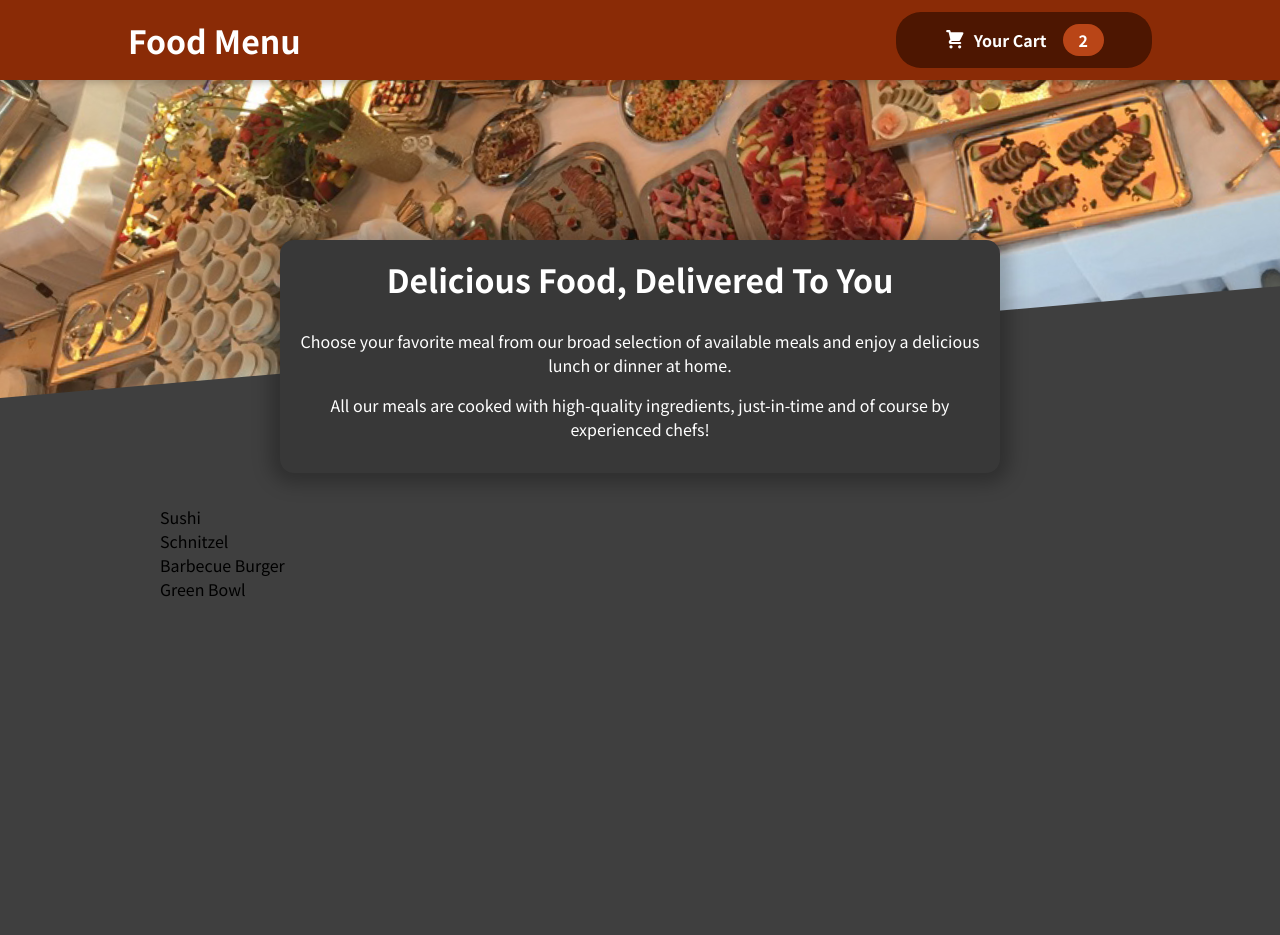
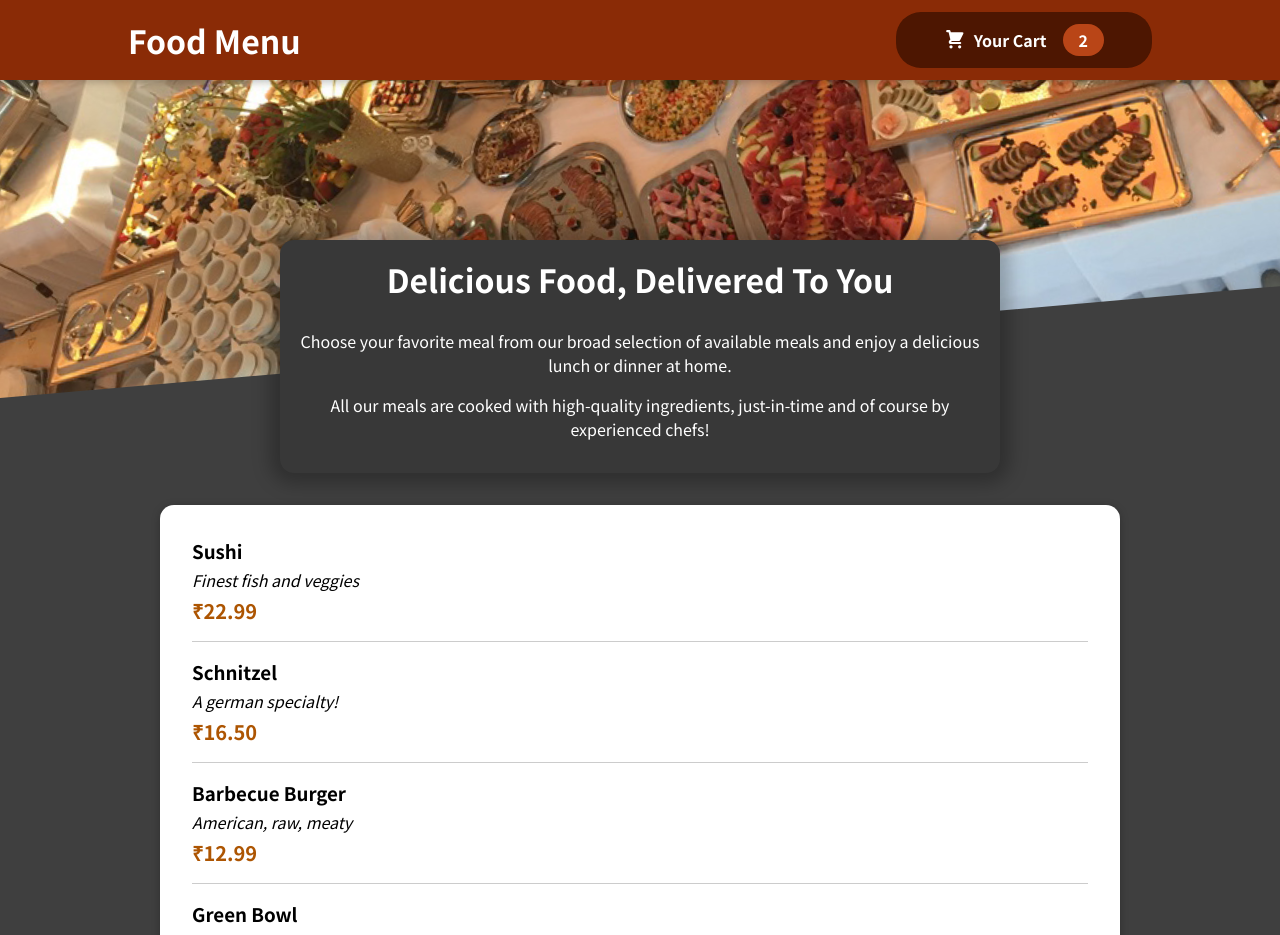
Before and after one commit to nagesh15/food-app, a React (Create React App) app: page / in a window 1280 px wide. Shown: the top 935 px of the page. Before the commit the page ends 800 px from the top, so only its background shows below. Built offline with nearby package versions, Linux system fonts and the light colour scheme.

Commit message:
Adding Individual Meal Items & Displaying Them

```diff
--- a/src/components/Meals/AvailableMeals.js
+++ b/src/components/Meals/AvailableMeals.js
@@ -1,5 +1,7 @@
 import React from "react";
 import classes from './AvailableMeals.module.css';
+import Card  from "../UI/Card";
+import MealItem from "./MealItem/MealItem";
 
 const DUMMY_MEALS = [
     {
@@ -30,13 +32,16 @@
 
 function AvailableMeals() {
     const meals = DUMMY_MEALS.map((meal) => {
-       return <li>{meal.name}</li>
+       return <MealItem key={meal.id} name={meal.name} description={meal.description} price={meal.price}/>
     });
 
     return <section className={classes.meals}>
-        <ul>
-            {meals}
-        </ul>
+        <Card>
+            <ul>
+                {meals}
+            </ul>
+        </Card>
+
     </section>
 }
 
--- /dev/null
+++ b/src/components/Meals/MealItem/MealItem.js
@@ -0,0 +1,17 @@
+import React from "react";
+import classes from './MealItem.module.css';
+
+function MealItem(props) {
+    return <li className={classes.meal}>
+        <div>
+            <h3>{props.name}</h3>
+            <div className={classes.description}>{props.description}</div>
+            <div className={classes.price}>₹{props.price.toFixed(2)}</div>
+        </div>
+        <div>
+
+        </div>
+    </li>
+}
+
+export default MealItem;
--- /dev/null
+++ b/src/components/Meals/MealItem/MealItem.module.css
@@ -0,0 +1,22 @@
+.meal {
+    display: flex;
+    justify-content: space-between;
+    margin: 1rem;
+    padding-bottom: 1rem;
+    border-bottom: 1px solid #ccc;
+  }
+
+  .meal h3 {
+    margin: 0 0 0.25rem 0;
+  }
+
+  .description {
+    font-style: italic;
+  }
+
+  .price {
+    margin-top: 0.25rem;
+    font-weight: bold;
+    color: #ad5502;
+    font-size: 1.25rem;
+  }
--- /dev/null
+++ b/src/components/UI/Card.js
@@ -0,0 +1,10 @@
+import React from "react";
+import classes from './Card.module.css';
+
+function Card(props) {
+    return <div className={classes.card}>
+        {props.children}
+    </div>
+}
+
+export default Card;
--- /dev/null
+++ b/src/components/UI/Card.module.css
@@ -0,0 +1,6 @@
+.card {
+    padding: 1rem;
+    box-shadow: 0 2px 8px rgba(0, 0, 0, 0.25);
+    border-radius: 14px;
+    background-color: white;
+  }
```
Also changed, not shown: src/components/Meals/MealItem/MealItemForm.js (added).
